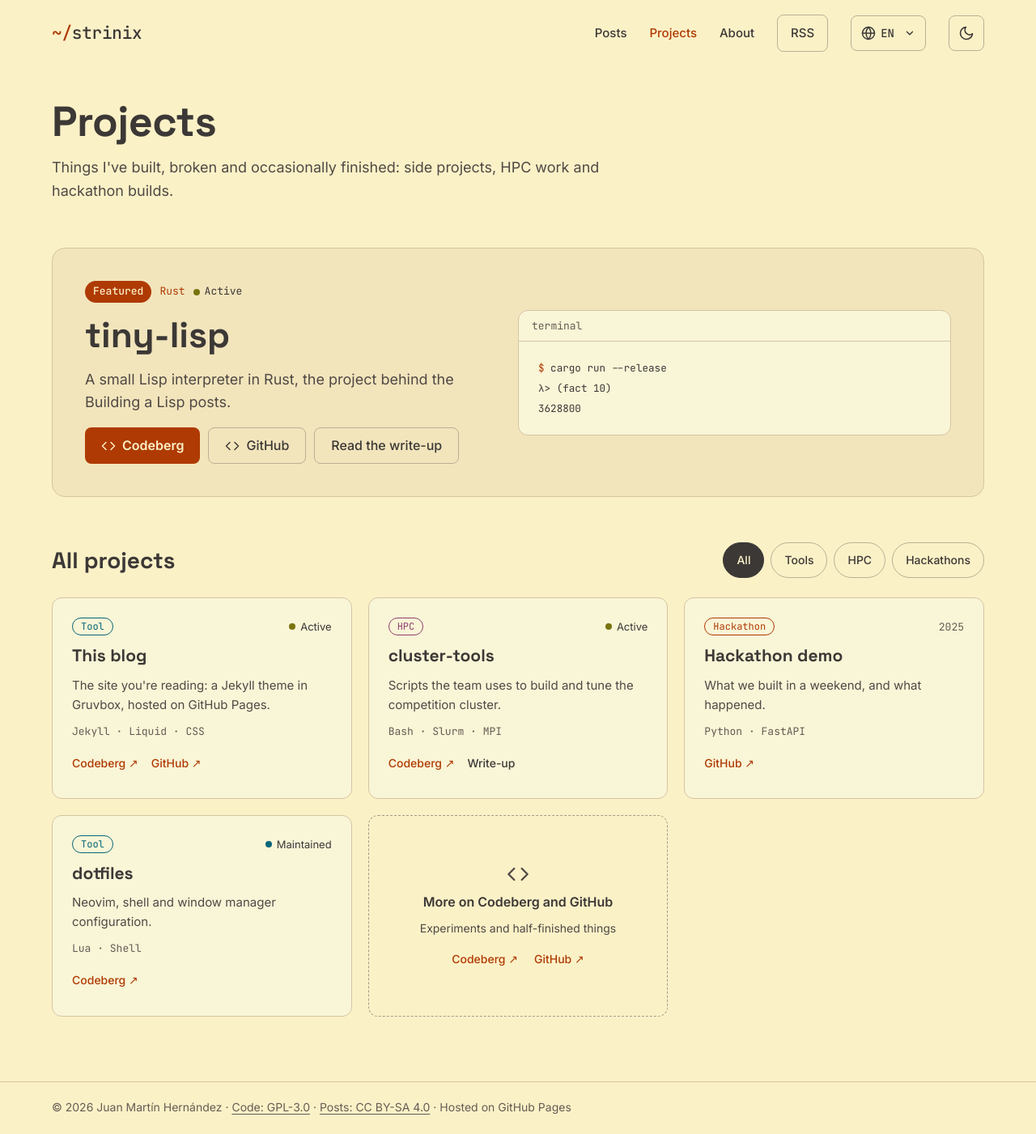
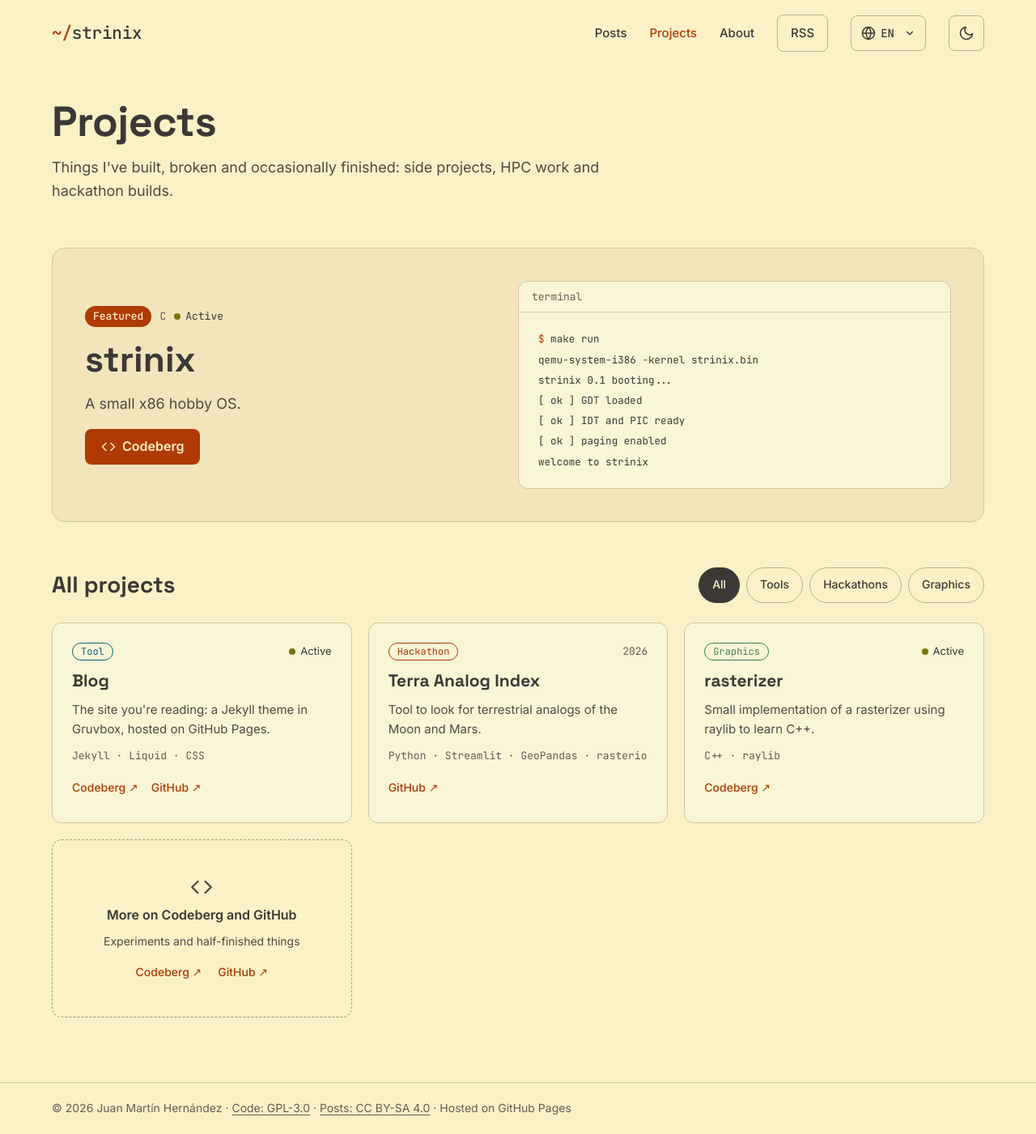
Before and after one commit to Juanma-Her/blog, a Jekyll site: the page built from src/pages/projects.html, in a window 1280 px wide. Shown: the whole page at 81% size. Built offline with Jekyll 4.4.1, drawn with Linux system fonts in a browser that asks for light colours.

Commit message:
BLG-41: projects data, with OS and graphics project types

```diff
--- a/schemas/projects.schema.json
+++ b/schemas/projects.schema.json
@@ -39,7 +39,9 @@
             "enum": [
               "tool",
               "hpc",
-              "hackathon"
+              "hackathon",
+              "os",
+              "graphics"
             ]
           },
           "status": {
--- a/src/_data/i18n/en.json
+++ b/src/_data/i18n/en.json
@@ -98,12 +98,16 @@
     "types": {
       "tool": "Tool",
       "hpc": "HPC",
-      "hackathon": "Hackathon"
+      "hackathon": "Hackathon",
+      "os": "OS",
+      "graphics": "Graphics"
     },
     "type_filters": {
       "tool": "Tools",
       "hpc": "HPC",
-      "hackathon": "Hackathons"
+      "hackathon": "Hackathons",
+      "os": "Operating systems",
+      "graphics": "Graphics"
     },
     "status": {
       "active": "Active",
--- a/src/_data/i18n/es.json
+++ b/src/_data/i18n/es.json
@@ -98,12 +98,16 @@
     "types": {
       "tool": "Herramienta",
       "hpc": "HPC",
-      "hackathon": "Hackathon"
+      "hackathon": "Hackathon",
+      "os": "Sistema operativo",
+      "graphics": "Gráficos"
     },
     "type_filters": {
       "tool": "Herramientas",
       "hpc": "HPC",
-      "hackathon": "Hackathons"
+      "hackathon": "Hackathons",
+      "os": "Sistemas operativos",
+      "graphics": "Gráficos"
     },
     "status": {
       "active": "Activo",
--- a/src/_data/projects.json
+++ b/src/_data/projects.json
@@ -2,75 +2,73 @@
   "schema_version": 1,
   "projects": [
     {
-      "id": "tiny-lisp",
+      "id": "strinix",
       "featured": true,
-      "type": "tool",
+      "type": "os",
       "status": "active",
-      "title": "tiny-lisp",
+      "title": "strinix",
       "description": {
-        "en": "A small Lisp interpreter in Rust, the project behind the Building a Lisp posts.",
-        "es": "Un intérprete de Lisp pequeño en Rust, el proyecto detrás de los posts sobre Lisp."
+        "en": "A small x86 hobby OS.",
+        "es": "Un pequeño sistema operativo para arquitecturas x86."
       },
       "stack": [
-        "Rust"
+        "C"
       ],
       "links": {
-        "codeberg": "https://codeberg.org/Strinix/tiny-lisp",
-        "github": "https://github.com/Juanma-Her/tiny-lisp",
-        "writeup": "tiny-lisp"
+        "codeberg": "https://codeberg.org/Strinix/strinix"
       },
       "terminal": {
-        "command": "cargo run --release",
-        "output": "λ> (fact 10)\n3628800"
+        "command": "make run",
+        "output": "qemu-system-i386 -kernel strinix.bin\nstrinix 0.1 booting...\n[ ok ] GDT loaded\n[ ok ] IDT and PIC ready\n[ ok ] paging enabled\nwelcome to strinix"
       },
       "year": 2026
     },
     {
-      "id": "cluster-tools",
+      "id": "rasterizer",
       "featured": false,
-      "type": "hpc",
+      "type": "graphics",
       "status": "active",
-      "title": "cluster-tools",
+      "title": "rasterizer",
       "description": {
-        "en": "Scripts the team uses to build and tune the competition cluster.",
-        "es": "Scripts que el equipo usa para armar y ajustar el clúster de la competencia."
+        "en": "Small implementation of a rasterizer using raylib to learn C++.",
+        "es": "Pequeña implementación de un rasterizador usando raylib para aprender C++."
       },
       "stack": [
-        "Bash",
-        "Slurm",
-        "MPI"
+        "C++",
+        "raylib"
       ],
       "links": {
-        "codeberg": "https://codeberg.org/Strinix/cluster-tools",
-        "writeup": "slurm-mpi-profiling"
+        "codeberg": "https://codeberg.org/Strinix/rasterizer"
       },
       "year": 2026
     },
     {
-      "id": "hackathon-demo",
+      "id": "terra-analog-index",
       "featured": false,
       "type": "hackathon",
       "status": "finished",
-      "title": "Hackathon demo",
+      "title": "Terra Analog Index",
       "description": {
-        "en": "What we built in a weekend, and what happened.",
-        "es": "Lo que armamos en un fin de semana, y cómo nos fue."
+        "en": "Tool to look for terrestrial analogs of the Moon and Mars.",
+        "es": "Herramienta para buscar análogos terrestres de la Luna y Marte."
       },
       "stack": [
         "Python",
-        "FastAPI"
+        "Streamlit",
+        "GeoPandas",
+        "rasterio"
       ],
       "links": {
-        "github": "https://github.com/Juanma-Her/hackathon-demo"
+        "github": "https://github.com/NASA-spaceapps-sigsegv/terra-analog-index"
       },
-      "year": 2025
+      "year": 2026
     },
     {
       "id": "blog",
       "featured": false,
       "type": "tool",
       "status": "active",
-      "title": "This blog",
+      "title": "Blog",
       "description": {
         "en": "The site you're reading: a Jekyll theme in Gruvbox, hosted on GitHub Pages.",
         "es": "El sitio que estás leyendo: un tema de Jekyll en Gruvbox, en GitHub Pages."
@@ -85,25 +83,6 @@
         "github": "https://github.com/Juanma-Her/blog"
       },
       "year": 2026
-    },
-    {
-      "id": "dotfiles",
-      "featured": false,
-      "type": "tool",
-      "status": "maintained",
-      "title": "dotfiles",
-      "description": {
-        "en": "Neovim, shell and window manager configuration.",
-        "es": "Configuración de Neovim, la terminal y el gestor de ventanas."
-      },
-      "stack": [
-        "Lua",
-        "Shell"
-      ],
-      "links": {
-        "codeberg": "https://codeberg.org/Strinix/dotfiles"
-      },
-      "year": 2024
     }
   ]
 }
--- a/src/assets/css/_components.css
+++ b/src/assets/css/_components.css
@@ -623,6 +623,8 @@
 .type--tool, .type--scc { --type: light-dark(#076678, #83a598); }
 .type--hpc { --type: light-dark(#8f3f71, #d3869b); }
 .type--hackathon { --type: light-dark(#af3a03, #fe8019); }
+.type--os { --type: light-dark(#9d0006, #fb6a55); }
+.type--graphics { --type: light-dark(#427b58, #8ec07c); }
 
 /* Active and maintained get a dot; finished and archived are plain text. */
 .status { display: inline-flex; align-items: center; gap: 6px; color: var(--meta); font-size: 13px; }
```
